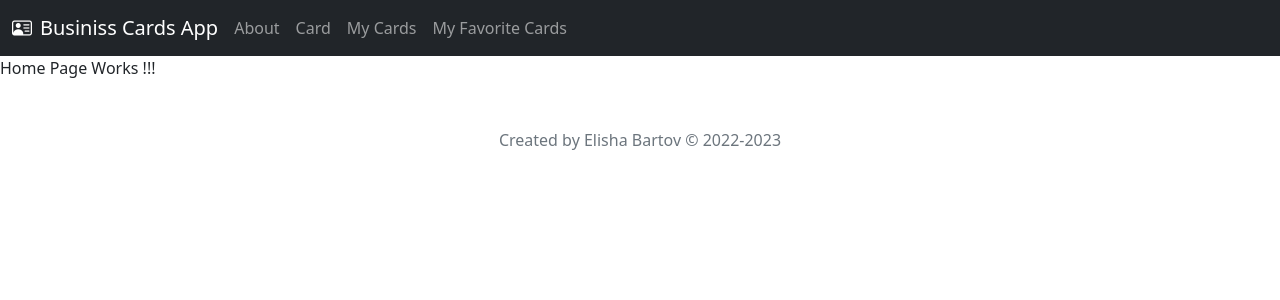
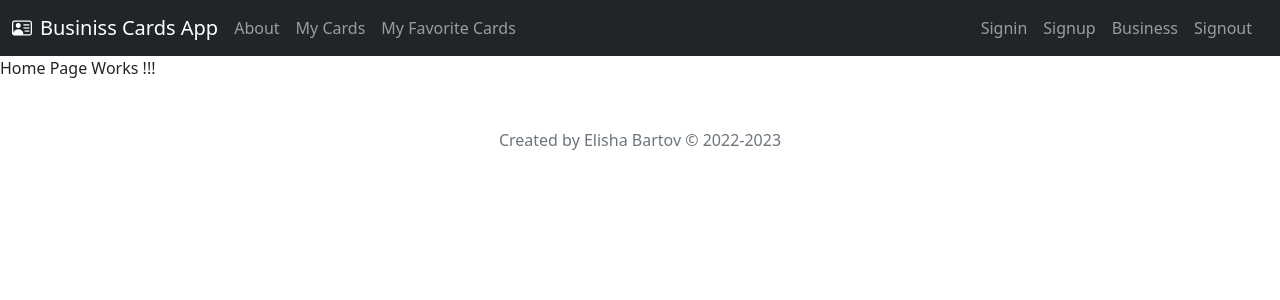
Before and after one commit to BartovElisha/react-app-business-card, a React (Create React App) app: page / in a window 1280 px wide. Shown: the top 300 px of the page. Built offline with nearby package versions, Linux system fonts and the light colour scheme.

Commit message:
Added Signin, Signup, Business and Signout links.

```diff
--- a/src/components/Navbar.tsx
+++ b/src/components/Navbar.tsx
@@ -20,14 +20,6 @@ function Navbar() {
                             >About
                             </NavLink>
                         </li>
-                        <li className="nav-item">
-                            <NavLink
-                                className="nav-link me-3"
-                                aria-current="page"
-                                to="/card"
-                            >Card
-                            </NavLink>
-                        </li>
                         <li className="nav-item me-3">
                             <NavLink
                                 className="nav-link"
@@ -45,6 +37,40 @@ function Navbar() {
                             </NavLink>
                         </li>
                     </ul>
+                    <ul className="navbar-nav flex-row mb-2 mb-lg-0">
+                        <li className="nav-item me-3">
+                            <NavLink
+                                className="nav-link"
+                                aria-current="page"
+                                to="/signin"
+                            >Signin
+                            </NavLink>
+                        </li>
+                        <li className="nav-item me-3">
+                            <NavLink
+                                className="nav-link"
+                                aria-current="page"
+                                to="/signup"
+                            >Signup
+                            </NavLink>
+                        </li>
+                        <li className="nav-item me-3">
+                            <NavLink
+                                className="nav-link"
+                                aria-current="page"
+                                to="/businessuserregistration"
+                            >Business
+                            </NavLink>
+                        </li>
+                        <li className="nav-item me-3">
+                            <NavLink
+                                className="nav-link"
+                                aria-current="page"
+                                to="/signout"
+                            >Signout
+                            </NavLink>
+                        </li>
+                    </ul>
                 </div>
             </nav>
         </header>
```
